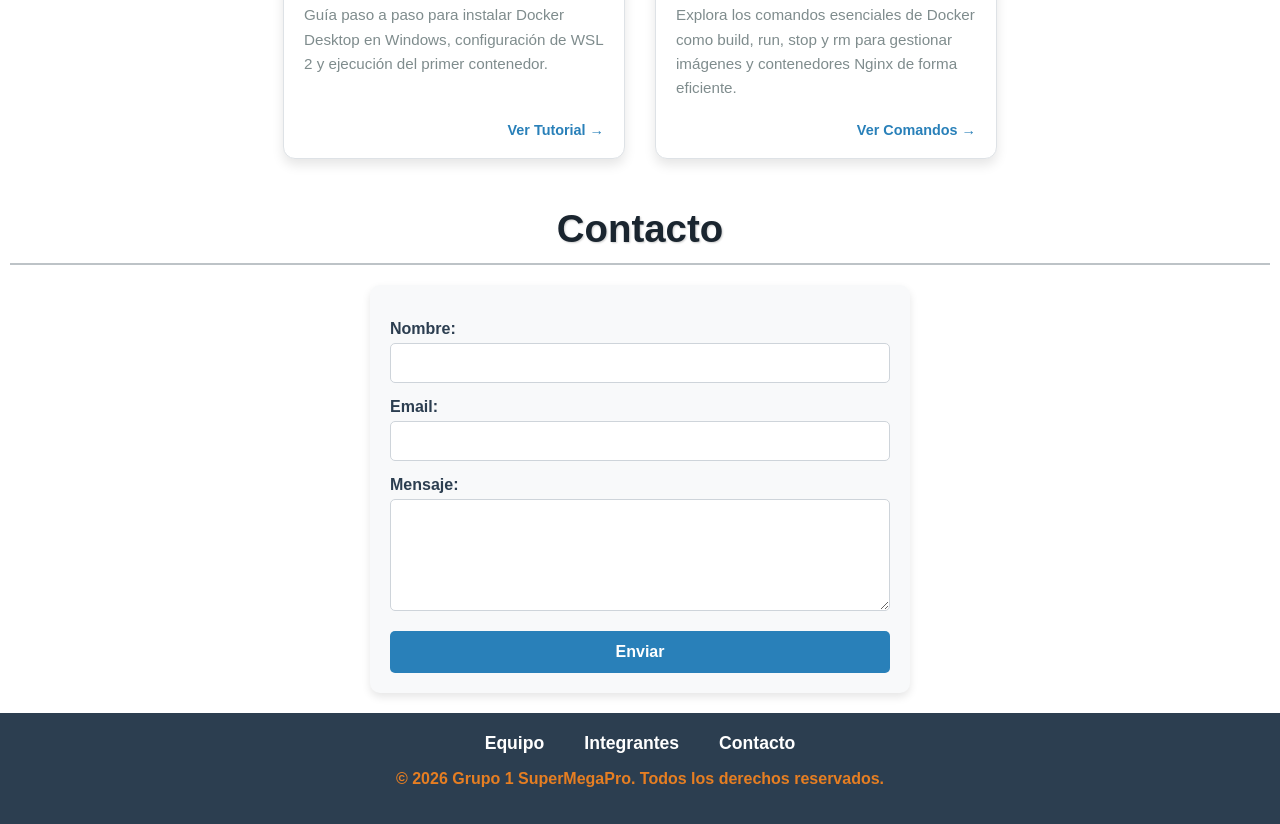
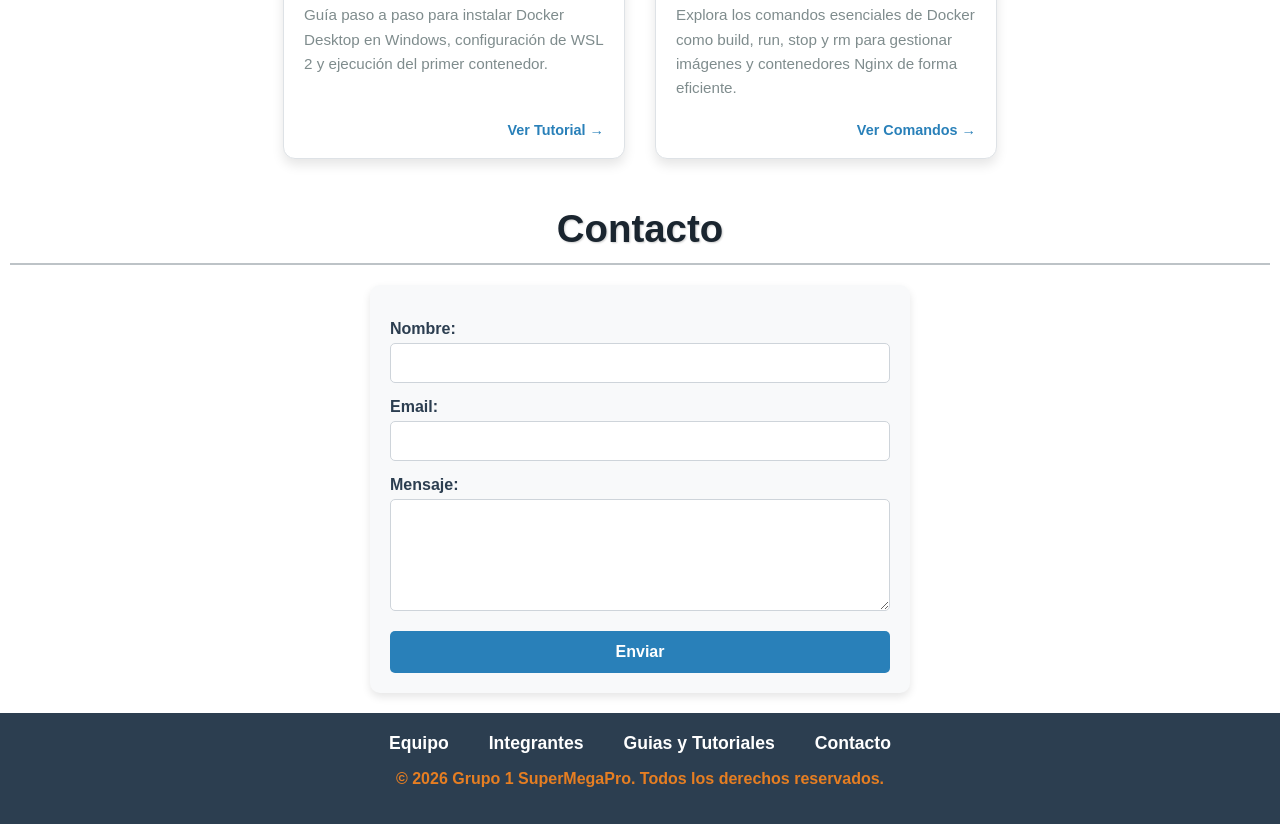
Before and after one commit to augus01/Laboratorio2-Equipo-SuperMegaPro, a plain HTML site: page index.html in a window 1280 px wide. Shown: the part 4590-5414 px from the top of the page. Drawn offline with Linux system fonts and the light colour scheme.

Commit message:
Add files via upload

```diff
--- a/index.html
+++ b/index.html
@@ -271,7 +271,9 @@
       <ul class="menu-lista">
         <li><a href="#equipo">Equipo</a></li>
         <li><a href="#miembros">Integrantes</a></li>
+        <li><a href="#blogs">Guias y Tutoriales</a></li>
         <li><a href="#contacto">Contacto</a></li>
+
       </ul>
       <p class="texto-destacado">
         © 2026 Grupo 1 SuperMegaPro. Todos los derechos reservados.
```
